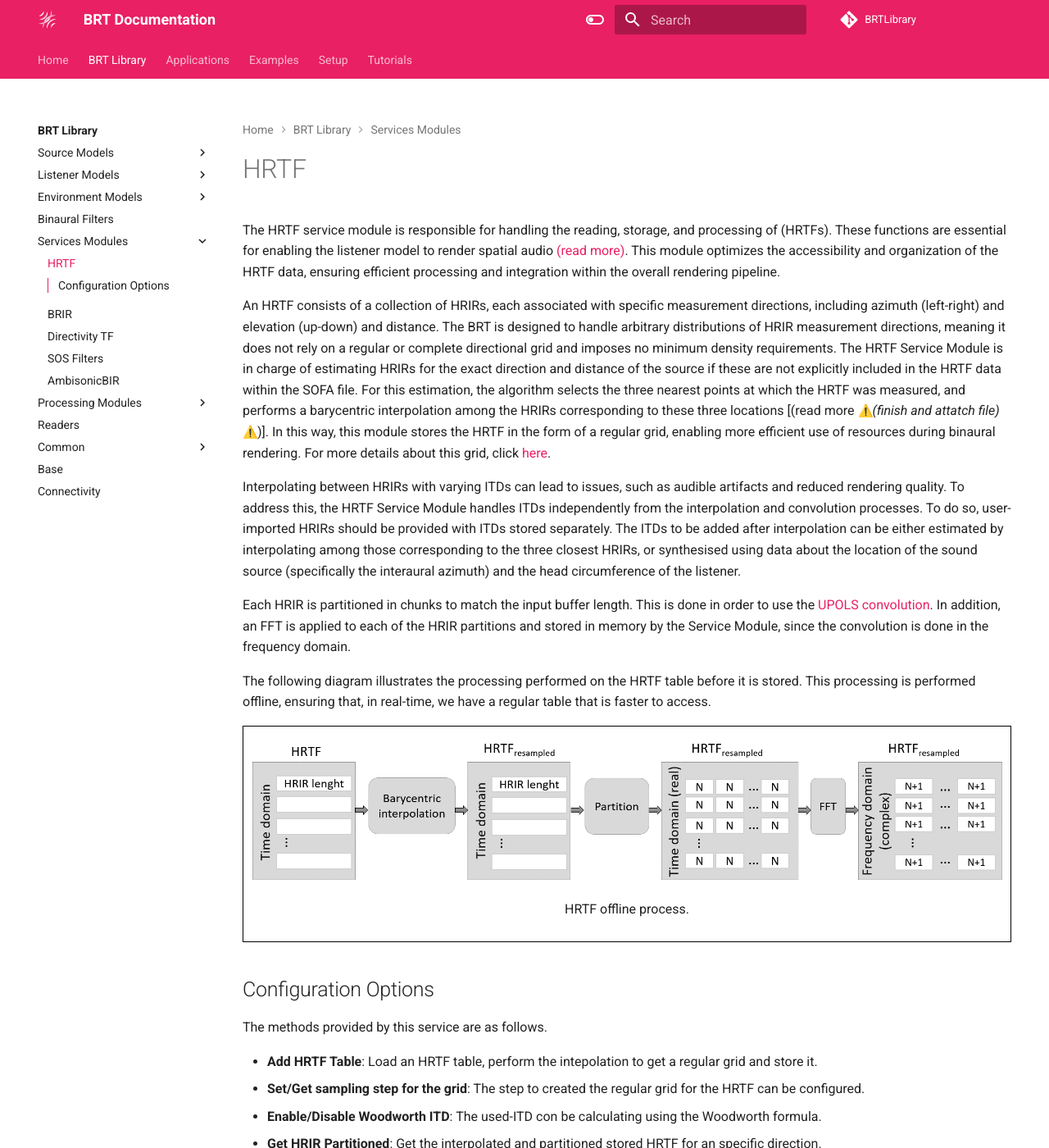
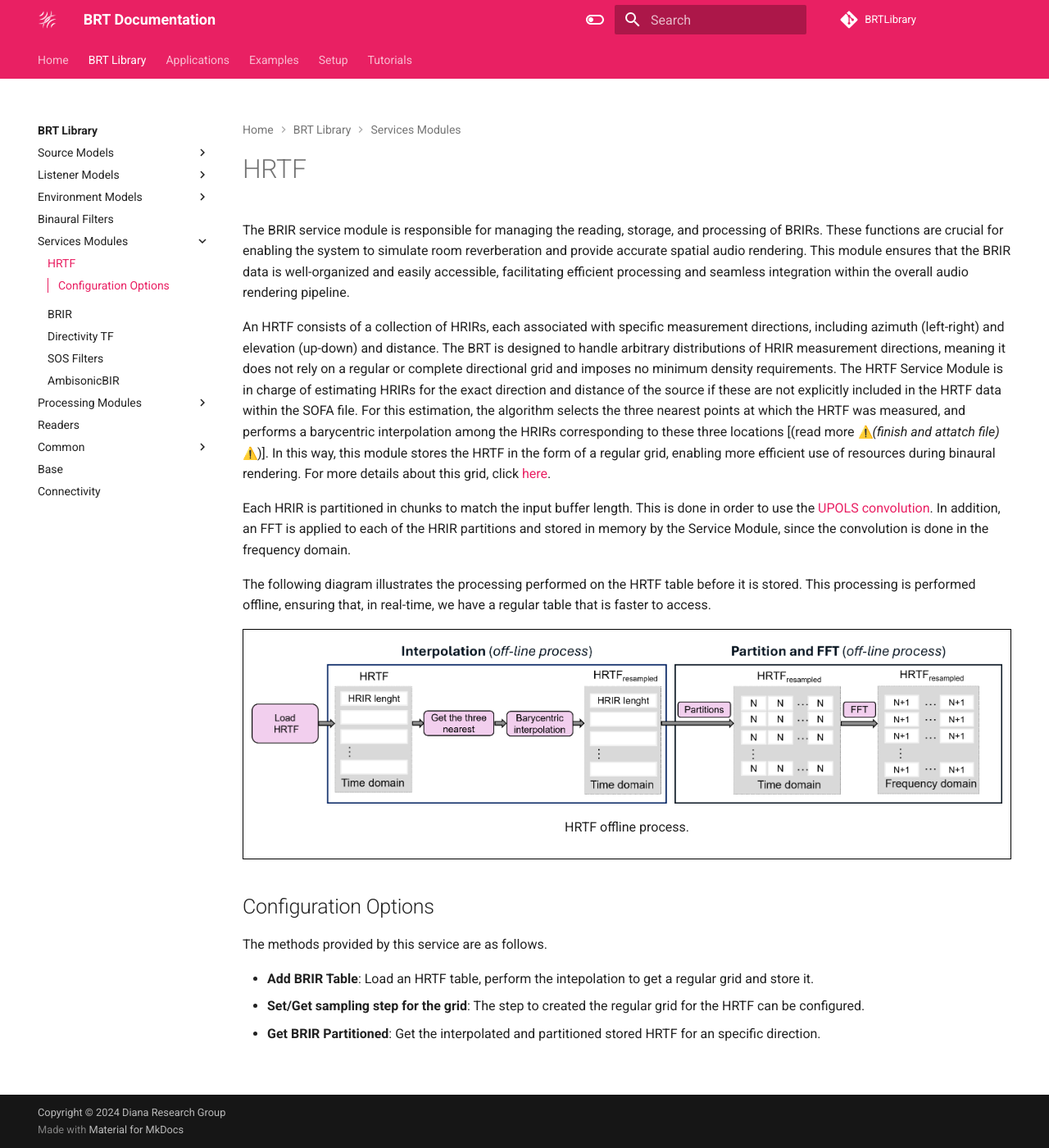
Before and after one commit to GrupoDiana/BRT-Documentation, an MkDocs documentation site: the page built from docs/library/service-modules/service-hrtf.md, in a window 1280 px wide and 1400 px high. Shown: the whole window at 82% size. Built offline with MkDocs 1.6.1 and Material for MkDocs 9.7.7, drawn with Linux system fonts in a browser that asks for light colours; emoji names are drawn with the system emoji font; comment, search, counter and statistics services are not loaded; some of the changed text lies outside the part shown.

Commit message:
feat: BRIR service modules draft

```diff
--- a/docs/library/service-modules/service-hrtf.md
+++ b/docs/library/service-modules/service-hrtf.md
@@ -1,17 +1,15 @@
 
-The HRTF service module is responsible for handling the reading, storage, and processing of (HRTFs). These functions are essential for enabling the listener model to render spatial audio [(read more)](../listener-models/hrtf-models/listener-acoustic-model-hrtf.md). This module optimizes the accessibility and organization of the HRTF data, ensuring efficient processing and integration within the overall rendering pipeline.
+The BRIR service module is responsible for managing the reading, storage, and processing of BRIRs. These functions are crucial for enabling the system to simulate room reverberation and provide accurate spatial audio rendering. This module ensures that the BRIR data is well-organized and easily accessible, facilitating efficient processing and seamless integration within the overall audio rendering pipeline.
 
  An HRTF consists of a collection of HRIRs, each associated with specific measurement directions, including azimuth (left-right) and elevation (up-down) and distance. The BRT is designed to handle arbitrary distributions of HRIR measurement directions, meaning it does not rely on a regular or complete directional grid and imposes no minimum density requirements. The HRTF Service Module is in charge of estimating HRIRs for the exact direction and distance of the source if these are not explicitly included in the HRTF data within the SOFA file. For this estimation, the algorithm selects the three nearest points at which the HRTF was measured, and performs a barycentric interpolation among the HRIRs corresponding to these three locations [(read more :warning:*(finish and attatch file)*:warning:)]. In this way, this module stores the HRTF in the form of a regular grid, enabling more efficient use of resources during binaural rendering. For more details about this grid, click [here](../../assets/technical-report/SONICOM_TR3.1_BRT%20REGULAR%20GRID%20DISTRIBUTION%20OF%20POINTS%20IN%20THE%20SPHERE%20USED%20BY%20THE%20BRT.pdf).
 
-
-Interpolating between HRIRs with varying ITDs can lead to issues, such as audible artifacts and reduced rendering quality. To address this, the HRTF Service Module handles ITDs independently from the interpolation and convolution processes. To do so, user-imported HRIRs should be provided with ITDs stored separately. The ITDs to be added after interpolation can be either estimated by interpolating among those corresponding to the three closest HRIRs, or synthesised using data about the location of the sound source (specifically the interaural azimuth) and the head circumference of the listener.
 
 Each HRIR is partitioned in chunks to match the input buffer length. This is done in order to use the  [UPOLS convolution](../listener-models/hrtf-models/listener-acoustic-model-hrtf.md). In addition, an FFT is applied to each of the HRIR partitions and stored in memory by the Service Module, since the convolution is done in the frequency domain.
 
 The following diagram illustrates the processing performed on the HRTF table before it is stored. This processing is performed offline, ensuring that, in real-time, we have a regular table that is faster to access.
 
 <div style="border: 1px solid #000; padding: 10px; display: inline-block;">
-    <img src="/BRT-Documentation/assets/HRTF_offline_process.png" alt="HRTF offline process" style="display: block; margin: 0 auto;">
+    <img src="/BRT-Documentation/assets/HRTF_offlineProcess.png" alt="HRTF offline process" style="display: block; margin: 0 auto;">
     <p style="text-align: center;">HRTF offline process.</p>
 </div>
 
@@ -19,9 +17,6 @@ The following diagram illustrates the processing performed on the HRTF table bef
 
 The methods provided by this service are as follows.
 
-- **Add HRTF Table**: Load an HRTF table, perform the intepolation to get a regular grid and store it.
+- **Add BRIR Table**: Load an HRTF table, perform the intepolation to get a regular grid and store it.
 - **Set/Get sampling step for the grid**: The step to created the regular grid for the HRTF can be configured.
-- **Enable/Disable Woodworth ITD**: The used-ITD con be calculating using the Woodworth formula.
-- **Get HRIR Partitioned**: Get the interpolated and partitioned stored HRTF for an specific direction.
-- **Get HRIR Delay**: Get the ITD stored for an specific direction or calculated using Woodworth formula.
-- **Set Head Radius**: Configure the head radius to calculate the ITD.
+- **Get BRIR Partitioned**: Get the interpolated and partitioned stored HRTF for an specific direction.
```
Also changed, not shown: docs/library/service-modules/service-hrbrir.md (+23 -0 lines), docs/assets/BRIR_offlineProcess.png (added), docs/assets/HRTF_offlineProcess.png (added), docs/assets/HRTF_offline_process.png (deleted).
